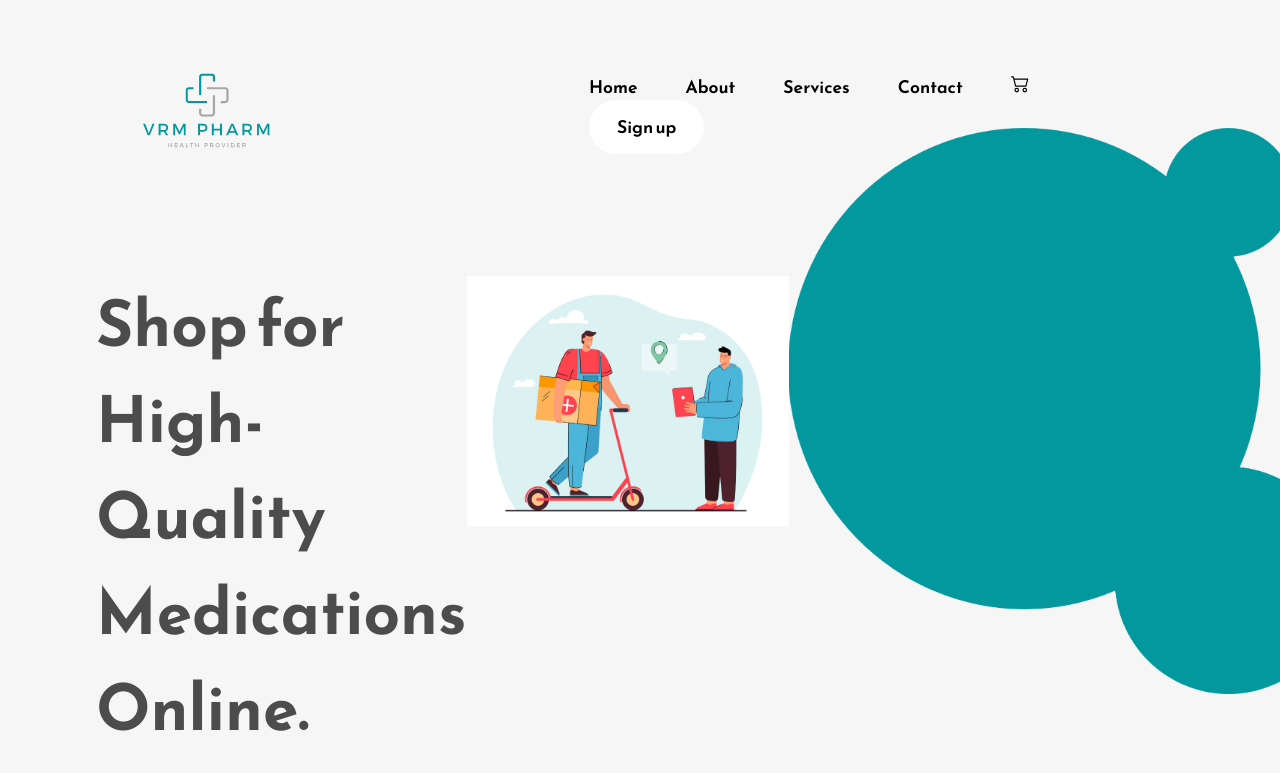
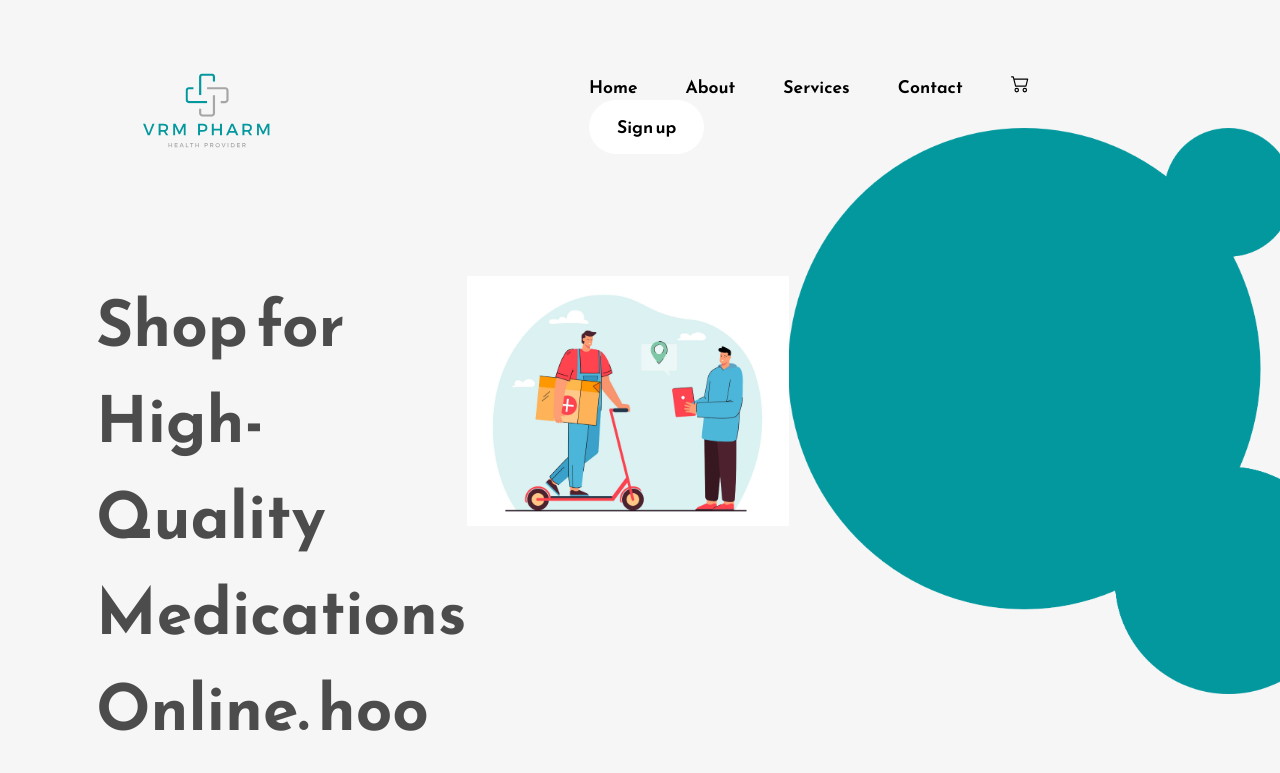
Before and after one commit to Rajamiththiran/dummy-landing-page, a React (Create React App) app: page / in a window 1280 px wide. Shown: the top 773 px of the page. Built offline with nearby package versions, Linux system fonts and the light colour scheme.

Commit message:
for testing CI/CD

```diff
--- a/src/Components/Home.jsx
+++ b/src/Components/Home.jsx
@@ -14,7 +14,7 @@ function Home() {
         </div>
         <div className="home-text-section">
           <h1 className="primary-heading">
-            Shop for High-Quality Medications Online.
+            Shop for High-Quality Medications Online. hoo hoo
           </h1>
           <p className="primary-text">
             We believe that healthcare should be easy and convenient. That's why
```
